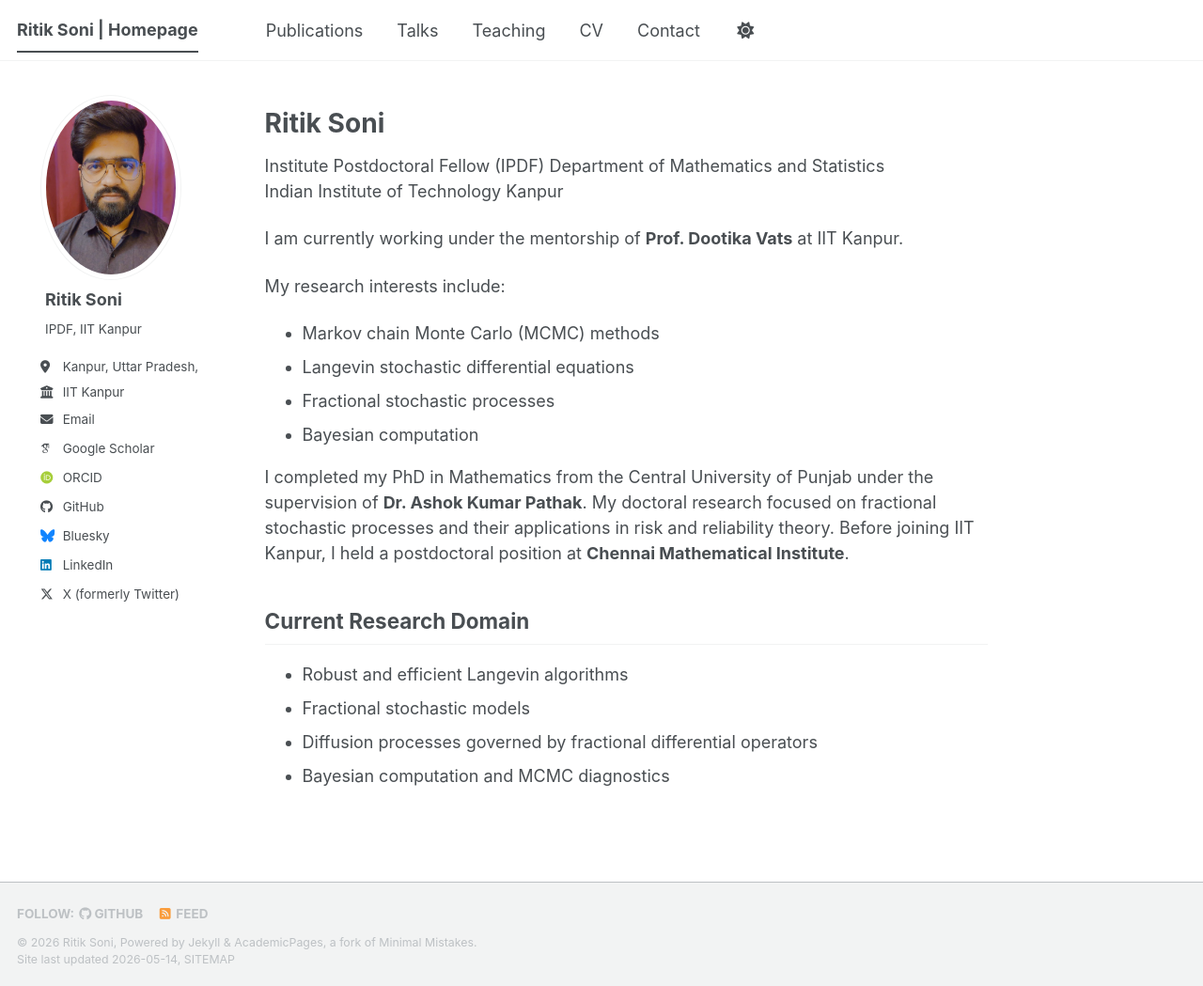
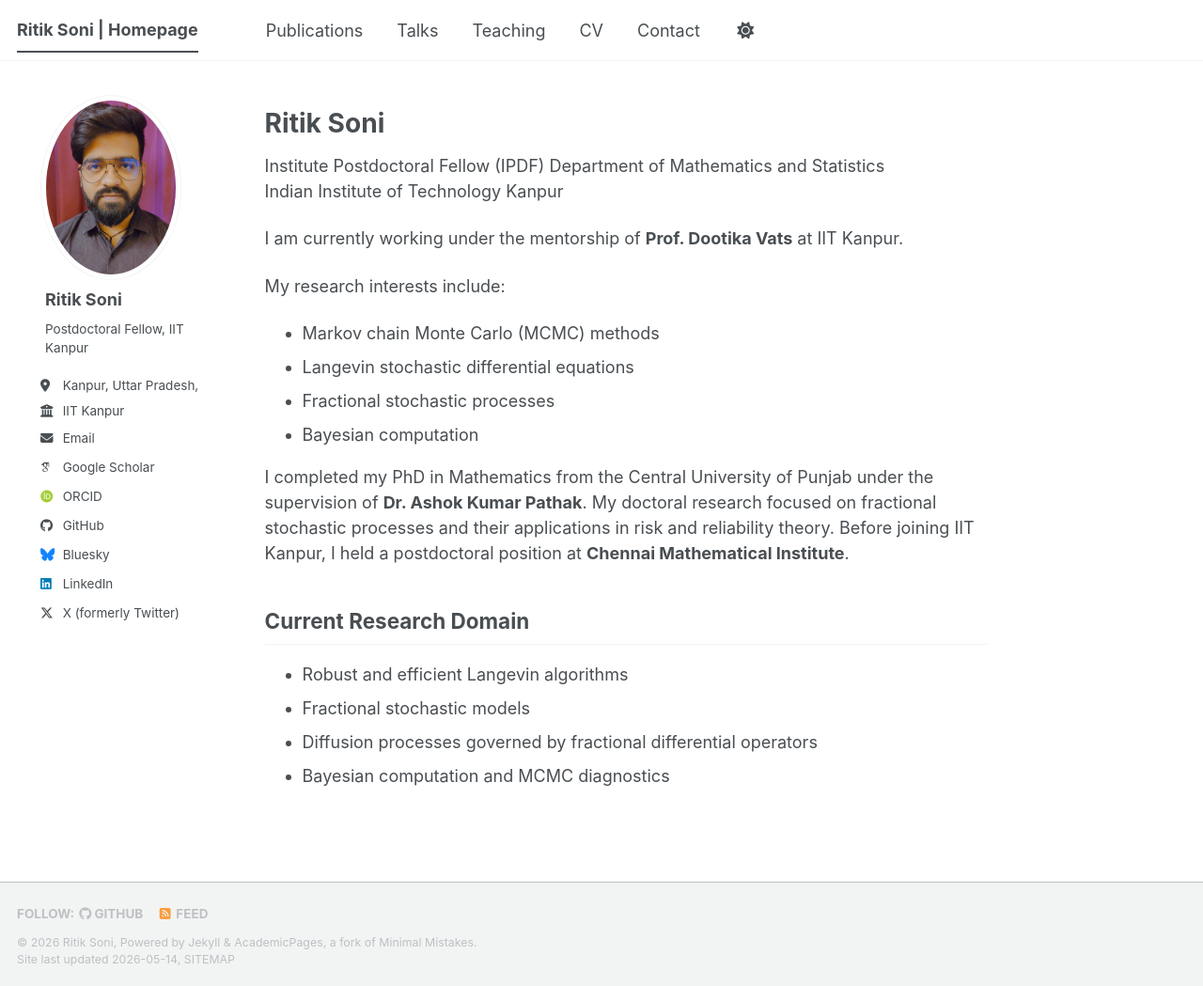
Before and after one commit to ritik824/ritik824.github.io, a Jekyll site: the page built from _pages/about.md, in a window 1280 px wide and 1049 px high. Shown: the whole window at 94% size. Built offline with Jekyll 4.4.1, drawn with Linux system fonts in a browser that asks for light colours; some web fonts are replaced; a script bundle is joined from its source files by our own code; library files that are not in the unit come from our copies.

Commit message:
Update _config.yml

```diff
--- a/_config.yml
+++ b/_config.yml
@@ -18,7 +18,7 @@ author:
   avatar: "DP.jpeg"
   name: "Ritik Soni"
   pronouns: ""
-  bio: "IPDF, IIT Kanpur"
+  bio: "Postdoctoral Fellow, IIT Kanpur"
   location: "Kanpur, Uttar Pradesh, India"
   employer: "IIT Kanpur"
 
```
